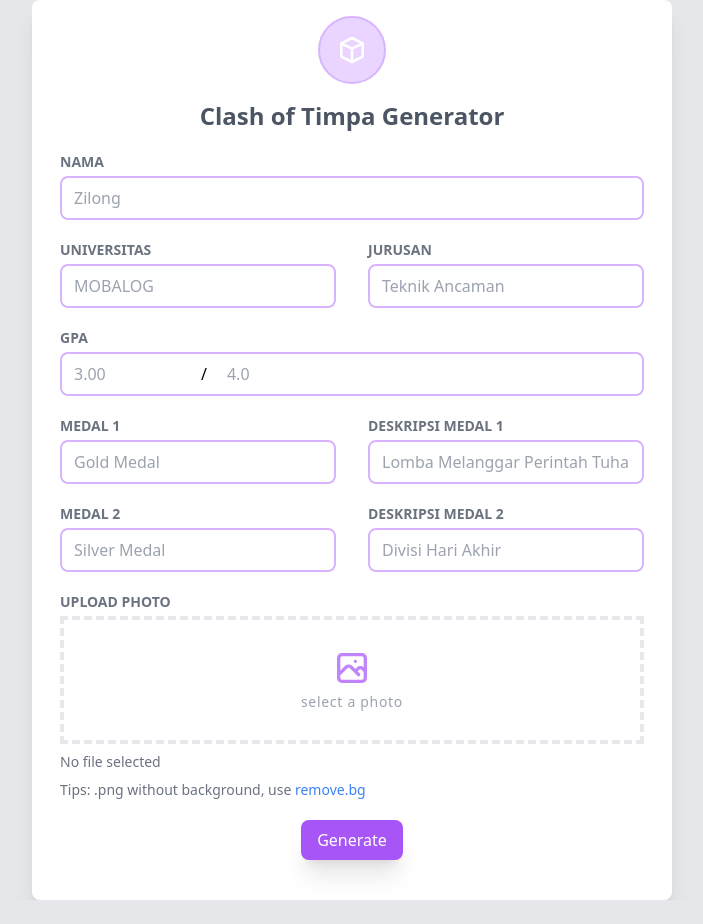
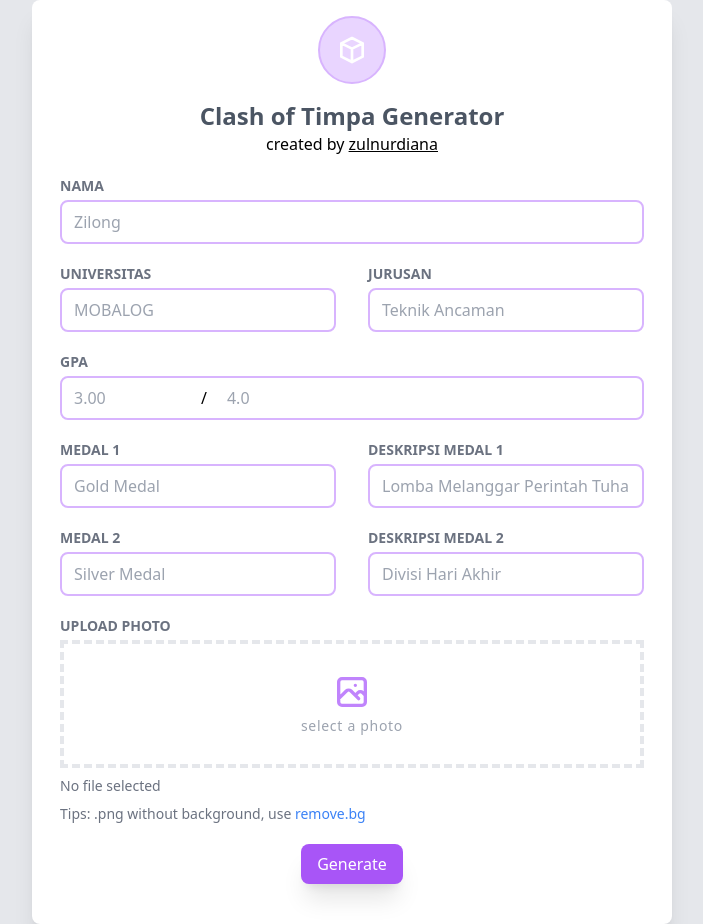
Before and after one commit to zulnurdiana/ClashOfChampion-Generator, a plain HTML site: page index.html in a window 1280 px wide. Shown: the whole page, without its empty margins (288-991 px from the left). Before the commit the page ends 900 px from the top, so only its background shows below. Drawn offline with nearby package versions, Linux system fonts and the light colour scheme.

```diff
--- a/index.html
+++ b/index.html
@@ -47,10 +47,14 @@
           </div>
 
           <div class="flex justify-center">
-            <div class="flex">
+            <div class="flex flex-col">
               <h1 class="text-gray-600 font-bold md:text-2xl text-xl">
                 Clash of Timpa Generator
               </h1>
+              <a class="text-center" href="https://instagram.com/zulnurdiana"
+                >created by
+                <span class="text-center underline">zulnurdiana</span>
+              </a>
             </div>
           </div>
 
```
